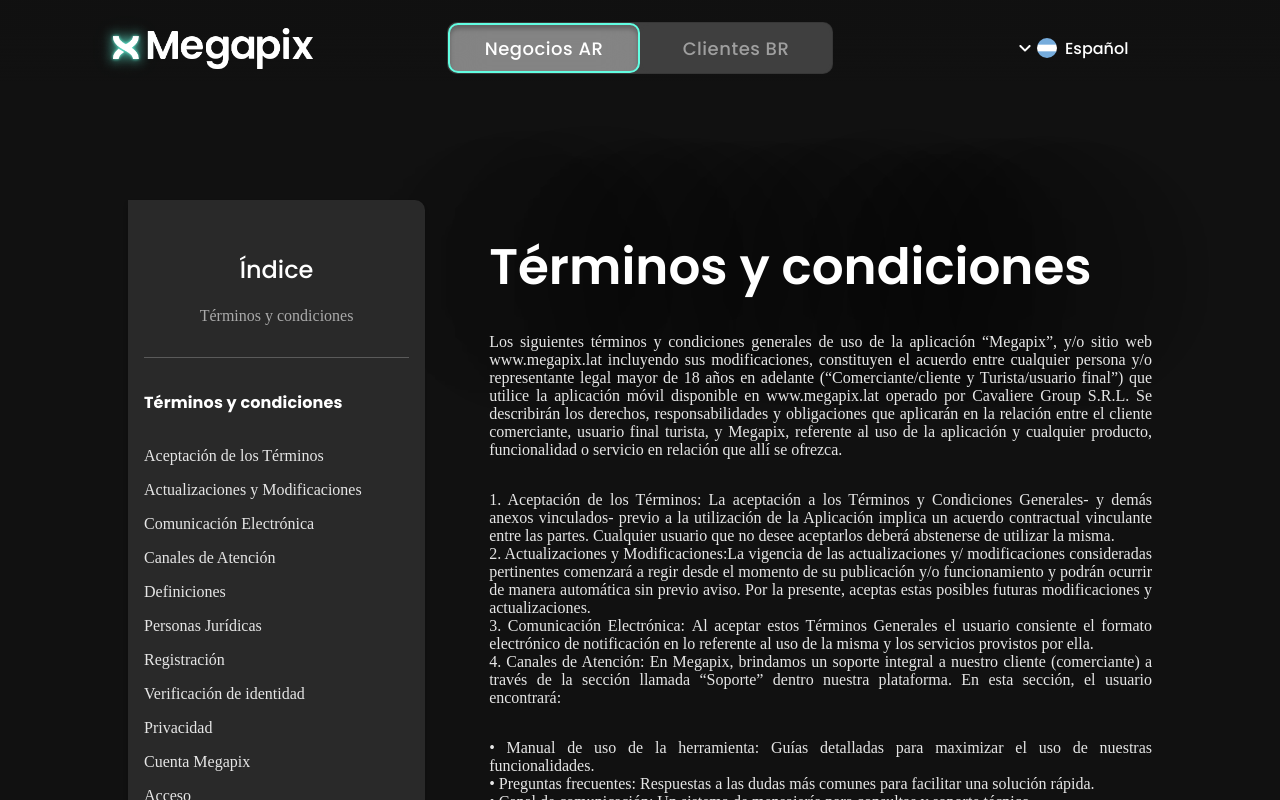
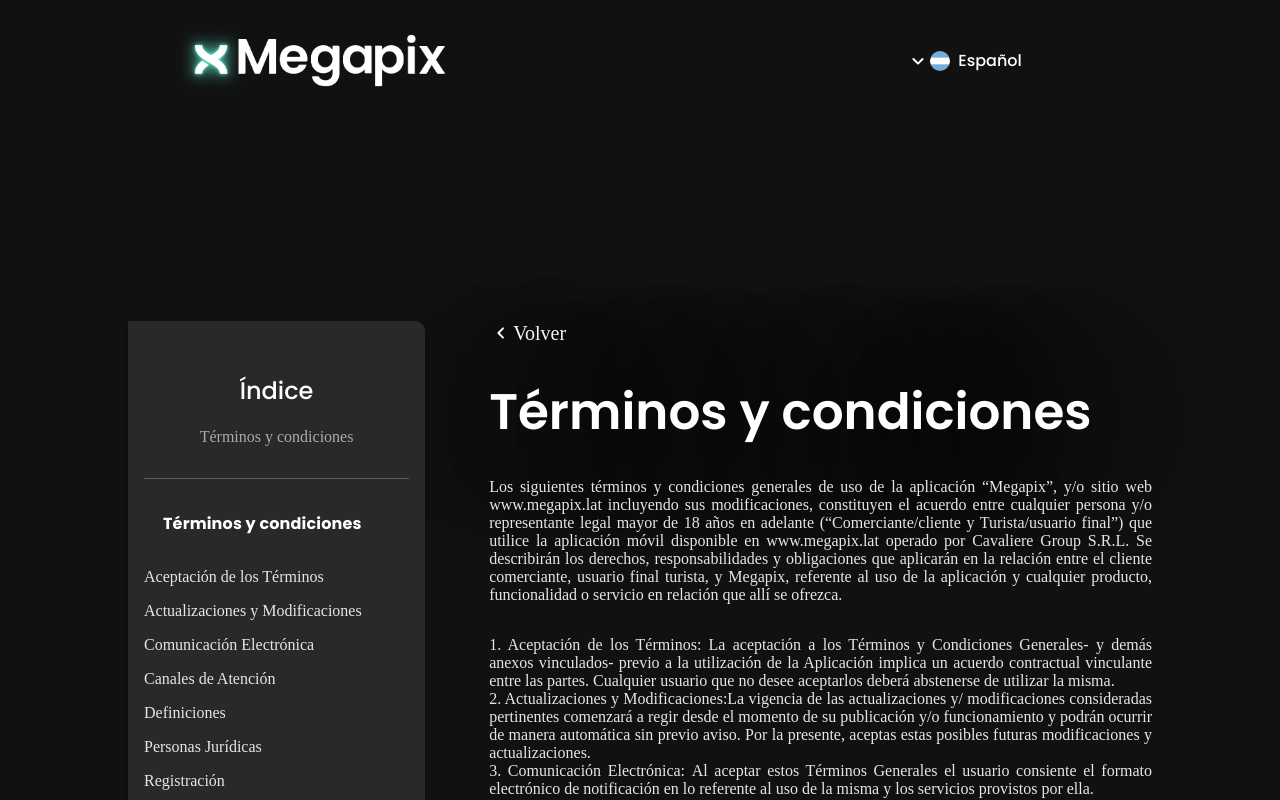
Before and after one commit to MariaBelenCaporale/Megapix, a React (Vite) app: page /terminos in a window 1280 px wide. Shown: the top 800 px of the page. Built offline with nearby package versions, Linux system fonts and the light colour scheme.

Commit message:
terminos y condiciones

```diff
--- a/src/App.jsx
+++ b/src/App.jsx
@@ -1,23 +1,30 @@
 import './App.css';
 import NavBar from './components/NavBar/Navbar';
-import { BrowserRouter as Router, Route, Routes } from 'react-router-dom';
+import { BrowserRouter as Router, Route, Routes, useLocation } from 'react-router-dom';
 import CompanyScreen from './screens/CompanyScreen';
 import TuristScreen from './screens/Turist/TuristScreen';
-
 import Condiciones from './screens/Condiciones/Condiciones';
 
+function App() {
+  const location = useLocation();
+  const hideNavBar = location.pathname === '/terminos';
 
-function App() {
   return (
-    <Router>
-      <NavBar />
+    <>
+      {!hideNavBar && <NavBar />}
       <Routes>
         <Route path="/" element={<CompanyScreen />} />
         <Route path="/turistas" element={<TuristScreen />} />
         <Route path="/terminos" element={<Condiciones />} />
       </Routes>
+    </>
+  );
+}
+
+export default function Wrapper() {
+  return (
+    <Router>
+      <App />
     </Router>
   );
 }
-
-export default App;
--- a/src/components/cardTerminos/CardTerminos.jsx
+++ b/src/components/cardTerminos/CardTerminos.jsx
@@ -37,7 +37,7 @@ const CardTerminos = () => {
               className="navTitleOne"
               href="#term1"
               onClick={() => handleItemClick("term1")}
-            >
+            > <span className={`lineaTerm ${selectedItem === "term1" ? "selected" : "" }`} ></span>
               <h3
                 className={`titleCardItem  ${
                   selectedItem === "term1" ? "selected" : ""
@@ -256,7 +256,7 @@ const CardTerminos = () => {
               className="navTitleOne"
               href="#a"
               onClick={() => handleItemClick("a")}
-            >
+            ><span className={`lineaTerm ${selectedItem === "a" ? "selected" : "" }`} ></span>
               <h3
                 className={`titleCardItem  ${
                   selectedItem === "a" ? "selected" : ""
@@ -358,7 +358,7 @@ const CardTerminos = () => {
               className="navTitleOne"
               href="#i"
               onClick={() => handleItemClick("i")}
-            >
+            ><span className={`lineaTerm ${selectedItem === "i" ? "selected" : "" }`} ></span>
               <h3
                 className={`titleCardItem  ${
                   selectedItem === "i" ? "selected" : ""
--- a/src/components/cardTerminos/styles.css
+++ b/src/components/cardTerminos/styles.css
@@ -11,16 +11,17 @@
   src: url("../../fonts/Poppins/Poppins-Thin.ttf");
 }
 
-
-
 @media (min-width: 1201px) and (max-width: 1440px) {
   .lineTerms {
-        background: #5A5A5A;
+    background: #5a5a5a;
     width: 100%;
     height: 1px;
   }
   .navTitleOne {
     text-decoration: none;
+    display: flex;
+    align-items: center;
+    gap: 1em;
   }
   .termsList {
     list-style: none;
@@ -31,14 +32,14 @@
     flex-direction: column;
   }
   .subNav:hover {
-        color: #62FEE2;
+    color: #62fee2;
   }
   ul {
     list-style: none;
   }
   .subNav {
-        color: #E6E6E6;
-        font-family: 'Poppins-Light';
+    color: #e6e6e6;
+    font-family: "Poppins-Light";
     font-size: 1em;
     font-style: normal;
     font-weight: 400;
@@ -51,8 +52,8 @@
     gap: 1em;
   }
   .titleCardItem {
-        color: #FFF;
-        font-family: 'Poppins';
+    color: #fff;
+    font-family: "Poppins";
     font-size: 1em;
     font-style: normal;
     font-weight: 700;
@@ -61,18 +62,18 @@
     text-decoration: none;
   }
   .titleIndice {
-        color: #FFF;
+    color: #fff;
     text-align: center;
-        font-family: 'Poppins';
+    font-family: "Poppins";
     font-size: 1.5em;
     font-style: normal;
     font-weight: 500;
     line-height: normal;
   }
   .subtitleTerms {
-        color: #AAA;
+    color: #aaa;
     text-align: center;
-        font-family: 'Poppins-Regular';
+    font-family: "Poppins-Regular";
     font-size: 1em;
     font-style: normal;
     font-weight: 400;
@@ -92,7 +93,30 @@
     height: auto;
   }
   .selected {
-        color: #62FEE2;
+    color: #62fee2;
+  }
+  .lineaTerm {
+    display: flex;
+    width: 3px;
+    height: 31px;
+    background-color: transparent;
+  }
+  .lineaTerm.selected {
+    background-color: #62fee2;
   }
 
+
+  .return {
+    text-decoration: none;
+    color: white;
+    display: flex;
+    align-items: center;
+    font-family: 'Poppins-Light';
+    font-size: 20px;
+    font-style: normal;
+    line-height: normal;
   }
+    .return:hover {
+    color: #62fee2;
+  }
+}
--- a/src/screens/Condiciones/Condiciones.jsx
+++ b/src/screens/Condiciones/Condiciones.jsx
@@ -1,14 +1,33 @@
 import CardTerminos from "../../components/cardTerminos/CardTerminos";
 import Footer from "../../components/Footer/Footer";
 import Terminos from "../Terminos/Terminos";
+import Logo from '@images/logoNeon.png';
+import LanguageSelect from "../../components/Languaje/LanguageSelect";
+import KeyboardArrowLeftRoundedIcon from '@mui/icons-material/KeyboardArrowLeftRounded';
 import "./styles.css";
+import { NavLink } from "react-router-dom";
 
 const Condiciones = () => {
   return (
     <section className="containerSectionCond">
+        <div className="containerNavCondiciones">
+      <div className="containerLogo">
+        <a className="linkLogoNav" href="/">
+          <img className="logoCon" src={Logo} alt="Logo Megapix" />
+        </a>
+      </div>
+      <LanguageSelect />
+    </div>
+
       <div className="containerTotalCond">
         <CardTerminos />
         <div className="containerTotalTerminos">
+        <div>
+            <NavLink to="/" className='return' >
+            <KeyboardArrowLeftRoundedIcon />
+            Volver
+            </NavLink>
+        </div>
         <div className="containerTitleTerms">
               <h2 className="titleTerms">Términos y condiciones</h2>
             </div>
--- a/src/screens/Condiciones/styles.css
+++ b/src/screens/Condiciones/styles.css
@@ -1,6 +1,15 @@
 
 
-
+.containerNavCondiciones {
+    z-index: 100;
+    flex-direction: row;
+    display: flex;
+    background: linear-gradient(360deg, rgba(17, 17, 17, 0) 15.94%, #111111e5 66.12%);
+    width: 100%;
+}
+.logoCon {
+    width: 50%;
+}
 .containerSectionCond {
     display: flex;
     align-items: center;
```
Lines whose indentation alone changed are shown as unchanged.
